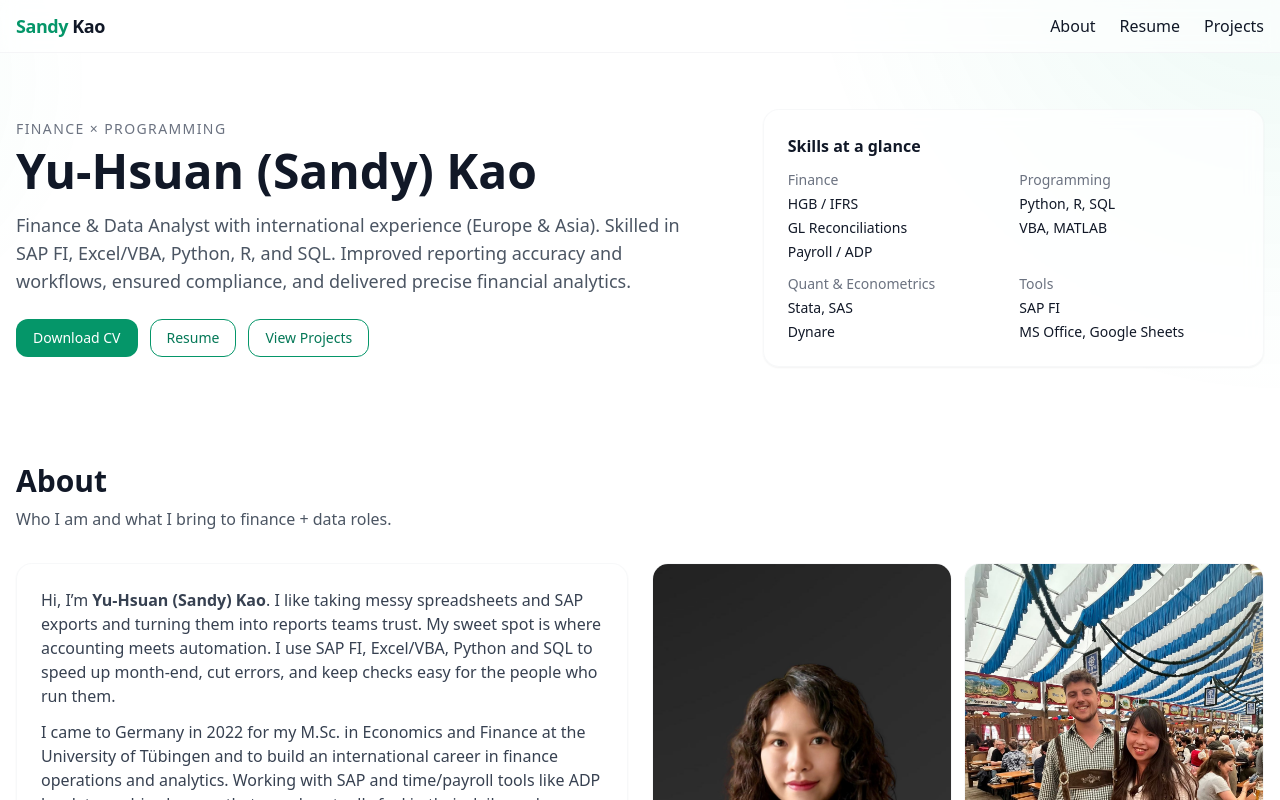
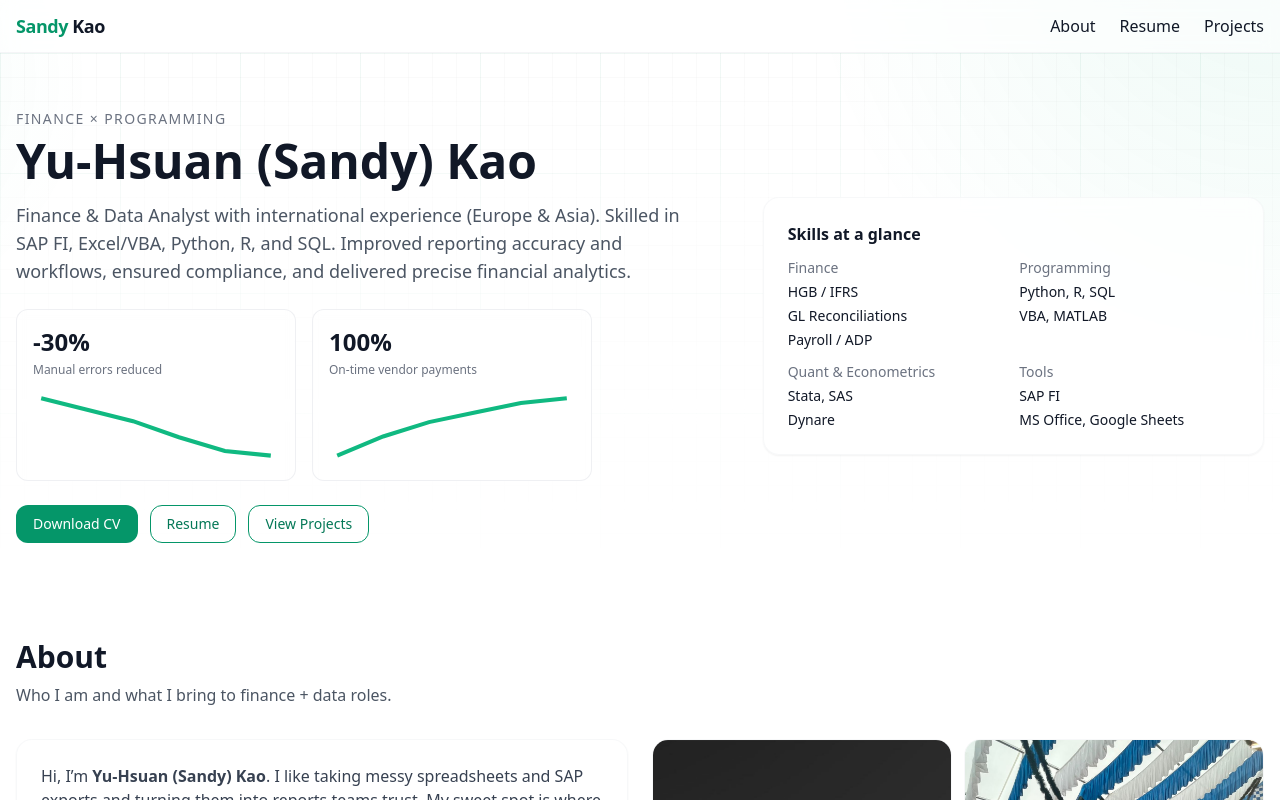
Before and after one commit to SandyKao0301/SandyKao, a Next.js app: page / in a window 1280 px wide. Shown: the top 800 px of the page. Built offline with nearby package versions, Linux system fonts and the light colour scheme.

Commit message:
Update page.tsx

```diff
--- a/app/page.tsx
+++ b/app/page.tsx
@@ -2,6 +2,8 @@ import Link from "next/link";
 import Section from "@/components/Section";
 import ProjectCard from "@/components/ProjectCard";
 import Timeline from "@/components/Timeline";
+import KPIs from "@/components/KPIs";
+import BlueprintFX from "@/components/BlueprintFX";
 
 export default function Page() {
   const base = process.env.NEXT_PUBLIC_BASE_PATH || "";
@@ -21,7 +23,9 @@ export default function Page() {
   return (
     <>
       {/* Hero */}
-      <header className="container pt-14 pb-10">
+      <header className="container pt-14 pb-10 relative">
+        <BlueprintFX />
+
         <div className="grid gap-8 md:grid-cols-12 items-center">
           <div className="md:col-span-7">
             <p className="text-sm uppercase tracking-widest text-gray-500">Finance × Programming</p>
@@ -32,6 +36,17 @@ export default function Page() {
               Finance & Data Analyst with international experience (Europe & Asia). Skilled in SAP FI, Excel/VBA, Python, R, and SQL.
               Improved reporting accuracy and workflows, ensured compliance, and delivered precise financial analytics.
             </p>
+
+            {/* KPIs */}
+            <div className="mt-6 max-w-xl">
+              <KPIs
+                items={[
+                  { label: "Manual errors reduced", value: -30, suffix: "%", spark: [-5, -10, -15, -22, -28, -30], decimals: 0 },
+                  { label: "On-time vendor payments", value: 100, suffix: "%", spark: [88, 92, 95, 97, 99, 100], decimals: 0 },
+                ]}
+              />
+            </div>
+
             <div className="mt-6 flex flex-wrap gap-3">
               <a href={`${base}/assets/CV.pdf`} className="btn" download>Download CV</a>
               <Link href="/resume" className="btn-outline">Resume</Link>
@@ -127,7 +142,6 @@ export default function Page() {
 
           {/* Right: photos with captions */}
           <div className="grid grid-cols-2 gap-3">
-            {/* Headshot */}
             <figure className="relative aspect-[4/5] overflow-hidden rounded-2xl border border-gray-200/30 dark:border-gray-800/50">
               <img
                 src={`${base}/assets/Sandy_portrait.jpg`}
@@ -140,7 +154,6 @@ export default function Page() {
               </figcaption>
             </figure>
 
-            {/* Frühlingsfest */}
             <figure className="relative aspect-[4/5] overflow-hidden rounded-2xl border border-gray-200/30 dark:border-gray-800/50">
               <img
                 src={`${base}/assets/Octoberfest.jpg`}
@@ -153,7 +166,6 @@ export default function Page() {
               </figcaption>
             </figure>
 
-            {/* O2 Surftown */}
             <figure className="relative aspect-[4/5] overflow-hidden rounded-2xl border border-gray-200/30 dark:border-gray-800/50">
               <img
                 src={`${base}/assets/Surfing.jpg`}
@@ -166,7 +178,6 @@ export default function Page() {
               </figcaption>
             </figure>
 
-            {/* Wörthsee */}
             <figure className="relative aspect-[4/5] overflow-hidden rounded-2xl border border-gray-200/30 dark:border-gray-800/50">
               <img
                 src={`${base}/assets/Lake.jpg`}
```
